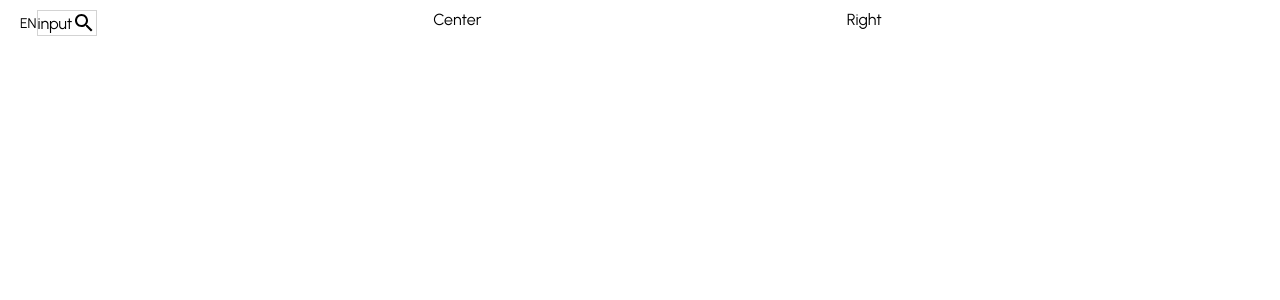
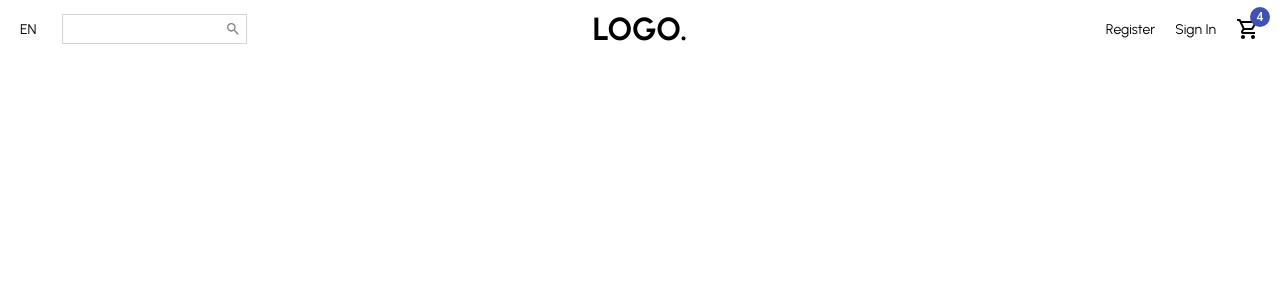
Before and after one commit to leomunizq/Ecommerce-React-App, a React (Create React App) app: page / in a window 1280 px wide. Shown: the top 300 px of the page. Built offline with nearby package versions, Linux system fonts and the light colour scheme.

Commit message:
Navbar StyledComponent.

```diff
--- a/src/components/Navbar.jsx
+++ b/src/components/Navbar.jsx
@@ -1,6 +1,7 @@
 import React from 'react'
 import styled from 'styled-components'
-import { Search } from '@material-ui/icons'
+import { Search, ShoppingCartOutlined } from '@material-ui/icons'
+import { Badge } from '@material-ui/core'
 
 const Container = styled.div`
   height: 60px;
@@ -9,6 +10,7 @@
 const Wrapper = styled.div`
   padding: 10px 20px;
   display: flex;
+  align-items: center;
   justify-content: space-between;
 `
 
@@ -27,12 +29,31 @@
   border: 1px solid lightgray;
   display: flex;
   align-items: center;
+  margin-left: 25px;
+  padding: 5px;
 `
+const Input = styled.input`
+  border: none;
+`
+
 const Center = styled.div`
   flex: 1;
+  text-align: center;
 `
+const Logo = styled.h1`
+  font-weight: bold;
+`
+
 const Right = styled.div`
   flex: 1;
+  display: flex;
+  align-items: center;
+  justify-content: flex-end;
+`
+const MenuItem = styled.div`
+  font-size: 14px;
+  cursor: pointer;
+  margin-left: 20px;
 `
 
 const Navbar = () => {
@@ -42,12 +63,22 @@
         <Left>
           <Languages>EN</Languages>
           <SearchContainer>
-            input
-            <Search />
+            <Input />
+            <Search style={{ color: 'gray', fontSize: '16px' }} />
           </SearchContainer>
         </Left>
-        <Center>Center</Center>
-        <Right>Right</Right>
+        <Center>
+          <Logo>LOGO.</Logo>
+        </Center>
+        <Right>
+          <MenuItem>Register</MenuItem>
+          <MenuItem>Sign In</MenuItem>
+          <MenuItem>
+            <Badge badgeContent={4} color="primary">
+              <ShoppingCartOutlined />
+            </Badge>
+          </MenuItem>
+        </Right>
       </Wrapper>
     </Container>
   )
```
